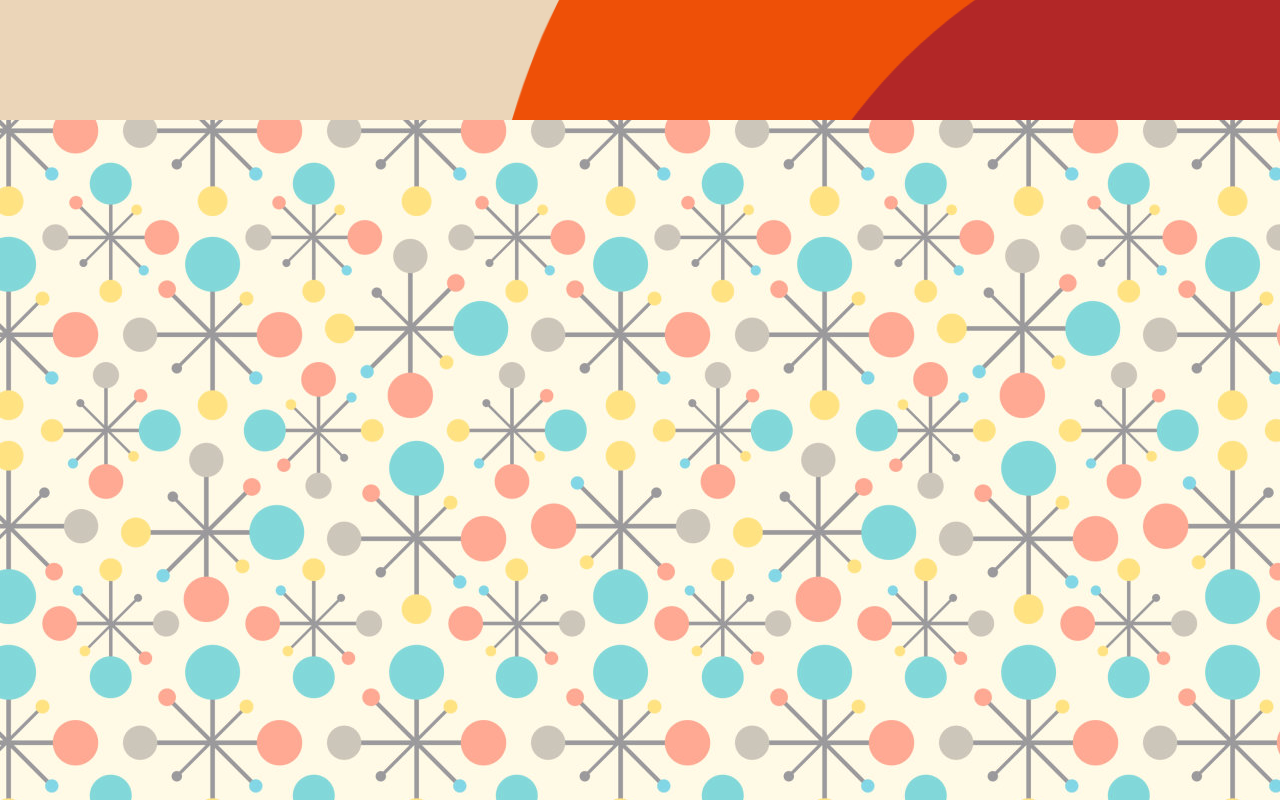
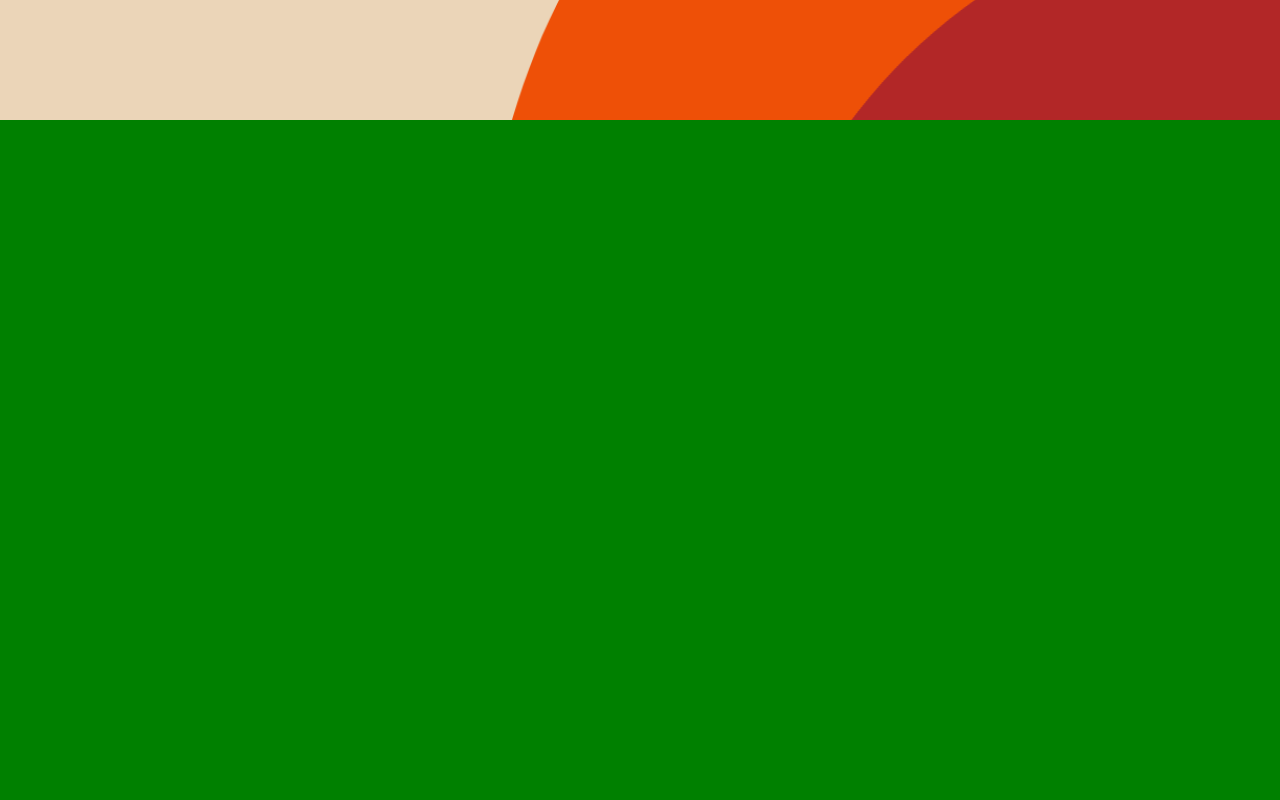
Before and after one commit to JackPadalino/Portfolio-Site, a React (Vite) app: page / in a window 1280 px wide. Shown: the part 680-1480 px from the top of the page. Built offline with nearby package versions, Linux system fonts and the light colour scheme.

Commit message:
updated background color

```diff
--- a/src/components/About/About.css
+++ b/src/components/About/About.css
@@ -1,10 +1,11 @@
 #aboutMainContainer {
   height: 100vh;
   display: flex;
-  background-image: url("../../../images/graphics/background2.jpg");
+  /* background-image: url("../../../images/graphics/background2.jpg");
   background-repeat: repeat;
   background-blend-mode: overlay;
-  background-color: #ffffff80;
+  background-color: #ffffff80; */
+  background-color: green;
 }
 
 /*~~~~~CSS for desktop view~~~~~*/
```
